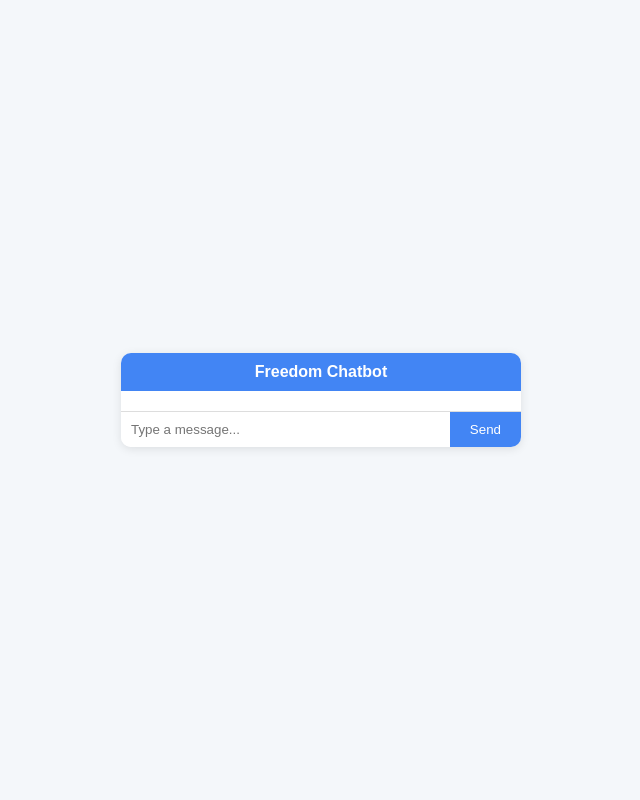
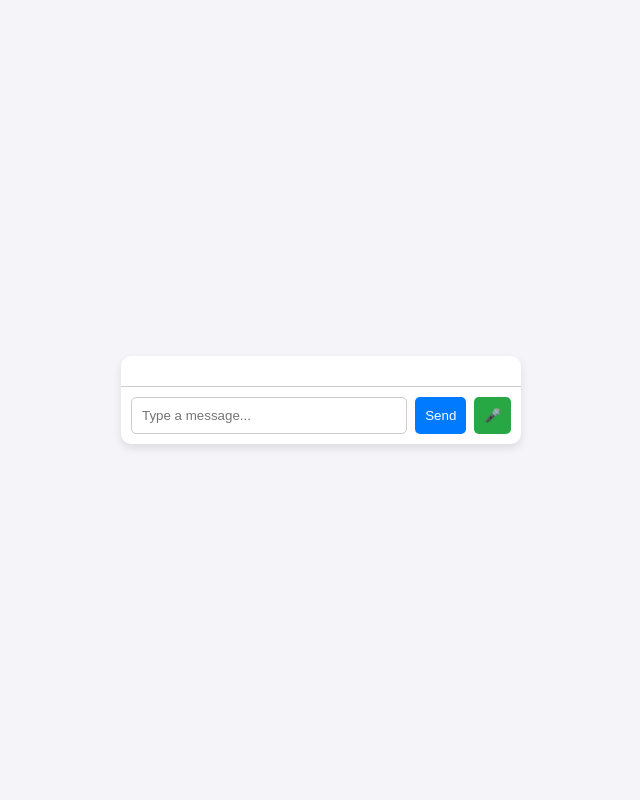
Before and after one commit to freedombydesign/freedom-chatbot, a Flask app: page / in a window 1280 px wide. Shown: the whole page, without its empty margins (319-959 px from the left). Run offline with Flask 3, Linux system fonts and the light colour scheme.

Commit message:
Update index.html

```diff
--- a/templates/index.html
+++ b/templates/index.html
@@ -3,65 +3,81 @@
 <head>
   <meta charset="UTF-8">
   <meta name="viewport" content="width=device-width, initial-scale=1.0">
-  <title>Freedom Chatbot</title>
+  <title>Chatbot with History</title>
   <style>
-    body { font-family: Arial, sans-serif; background: #f4f7fa; display: flex; justify-content: center; align-items: center; height: 100vh; margin: 0; }
-    .chat-container { width: 400px; background: white; border-radius: 10px; box-shadow: 0 2px 10px rgba(0,0,0,0.1); display: flex; flex-direction: column; }
-    .chat-header { background: #4285f4; color: white; padding: 10px; border-radius: 10px 10px 0 0; text-align: center; font-weight: bold; }
-    .chat-messages { flex: 1; padding: 10px; overflow-y: auto; max-height: 300px; display: flex; flex-direction: column; }
-    .message { margin: 5px 0; padding: 8px 12px; border-radius: 10px; max-width: 80%; }
-    .user { background: #d4f7d4; align-self: flex-end; }
-    .assistant { background: #f1f1f1; align-self: flex-start; }
-    .user.latest { background: #a8e6a3; font-weight: bold; }
-    .chat-input { display: flex; border-top: 1px solid #ddd; }
-    .chat-input input { flex: 1; padding: 10px; border: none; border-radius: 0 0 0 10px; outline: none; }
-    .chat-input button { padding: 10px 20px; border: none; background: #4285f4; color: white; border-radius: 0 0 10px 0; cursor: pointer; }
-    .chat-input button:hover { background: #357ae8; }
+    body { font-family: Arial, sans-serif; background: #f4f4f9; display: flex; justify-content: center; align-items: center; height: 100vh; margin: 0; }
+    #chat-container { width: 400px; background: #fff; border-radius: 10px; box-shadow: 0 4px 8px rgba(0,0,0,0.1); display: flex; flex-direction: column; }
+    #chat-box { flex: 1; padding: 15px; overflow-y: auto; border-bottom: 1px solid #ccc; height: 400px; }
+    .message { margin: 8px 0; padding: 10px; border-radius: 8px; }
+    .user { background: #007bff; color: #fff; text-align: right; }
+    .bot { background: #eaeaea; text-align: left; }
+    #input-container { display: flex; padding: 10px; }
+    #message-input { flex: 1; padding: 10px; border: 1px solid #ccc; border-radius: 5px; }
+    button { margin-left: 8px; padding: 10px; border: none; border-radius: 5px; cursor: pointer; }
+    #send-btn { background: #007bff; color: #fff; }
+    #voice-btn { background: #28a745; color: #fff; }
   </style>
 </head>
 <body>
-  <div class="chat-container">
-    <div class="chat-header">Freedom Chatbot</div>
-    <div class="chat-messages" id="chat-messages"></div>
-    <div class="chat-input">
-      <input type="text" id="user-input" placeholder="Type a message...">
-      <button onclick="sendMessage()">Send</button>
+  <div id="chat-container">
+    <div id="chat-box"></div>
+    <div id="input-container">
+      <input type="text" id="message-input" placeholder="Type a message...">
+      <button id="send-btn">Send</button>
+      <button id="voice-btn">🎤</button>
     </div>
   </div>
 
   <script>
-    const messagesContainer = document.getElementById("chat-messages");
+    const chatBox = document.getElementById("chat-box");
+    const input = document.getElementById("message-input");
+    const sendBtn = document.getElementById("send-btn");
+    const voiceBtn = document.getElementById("voice-btn");
 
-    function addMessage(content, sender, latest = false) {
+    function appendMessage(text, sender) {
       const msg = document.createElement("div");
       msg.classList.add("message", sender);
-      if (latest && sender === "user") {
-        msg.classList.add("latest");
-      }
-      msg.textContent = content;
-      messagesContainer.appendChild(msg);
-      messagesContainer.scrollTop = messagesContainer.scrollHeight;
+      msg.textContent = text;
+      chatBox.appendChild(msg);
+      chatBox.scrollTop = chatBox.scrollHeight;
     }
 
     async function sendMessage() {
-      const input = document.getElementById("user-input");
-      const text = input.value.trim();
-      if (!text) return;
-
-      // Remove 'latest' class from old user messages
-      document.querySelectorAll(".user.latest").forEach(el => el.classList.remove("latest"));
-
-      addMessage(text, "user", true);
+      const userMessage = input.value.trim();
+      if (!userMessage) return;
+      appendMessage(userMessage, "user");
       input.value = "";
 
       const response = await fetch("/chat", {
         method: "POST",
         headers: { "Content-Type": "application/json" },
-        body: JSON.stringify({ message: text })
+        body: JSON.stringify({ message: userMessage })
+      });
+      const data = await response.json();
+      appendMessage(data.reply || "Error: " + data.error, "bot");
+    }
+
+    sendBtn.addEventListener("click", sendMessage);
+    input.addEventListener("keypress", (e) => { if (e.key === "Enter") sendMessage(); });
+
+    // Voice recognition for Chrome
+    if ('webkitSpeechRecognition' in window) {
+      const recognition = new webkitSpeechRecognition();
+      recognition.continuous = false;
+      recognition.interimResults = false;
+      recognition.lang = "en-US";
+
+      voiceBtn.addEventListener("click", () => {
+        recognition.start();
       });
 
-      const data = await response.json();
-      addMessage(data.reply, "assistant");
+      recognition.onresult = (event) => {
+        const transcript = event.results[0][0].transcript;
+        input.value = transcript;
+        sendMessage();
+      };
+    } else {
+      voiceBtn.style.display = "none"; // Hide mic if not supported
     }
   </script>
 </body>
```
